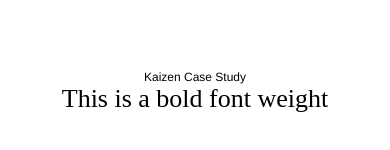
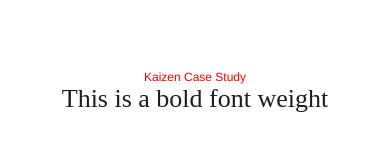
Before and after one commit to mehmetcabbar/kaizen-case, a React Native app: screen / in a window 390 px wide. Shown: the part 330-480 px from the top of the page. Built offline with nearby package versions, Linux system fonts and the light colour scheme.

Commit message:
add-custom-colors

```diff
--- a/src/App.tsx
+++ b/src/App.tsx
@@ -7,6 +7,7 @@
   View,
 } from 'react-native';
 import { fontFamily, fontSize } from './utils/constants';
+import { myColors } from './utils/constants/myColors';
 
 
 const App = () => {
@@ -33,10 +34,12 @@
   regular: {
     fontFamily: fontFamily.REGULAR,
     fontSize: fontSize.SMALL,
+    color: myColors.MY_RED
   },
   bold: {
     fontFamily: fontFamily.BOLD,
-    fontSize: fontSize.LARGE
+    fontSize: fontSize.LARGE,
+    color: myColors.MY_BLACK
   }
 })
 
--- /dev/null
+++ b/src/utils/constants/myColors/index.ts
@@ -0,0 +1,8 @@
+export const myColors = {
+    MY_RED: "#F40000",
+    MY_BLACK: "#1D1E1C",
+    MY_WHITE: "#FFFFFF",
+    MY_BORDER: "#F4F6F5",
+    MY_NAV_BORDER: "#ECEEEF",
+    MY_GRAY: "#BBBBBB",
+}
```
